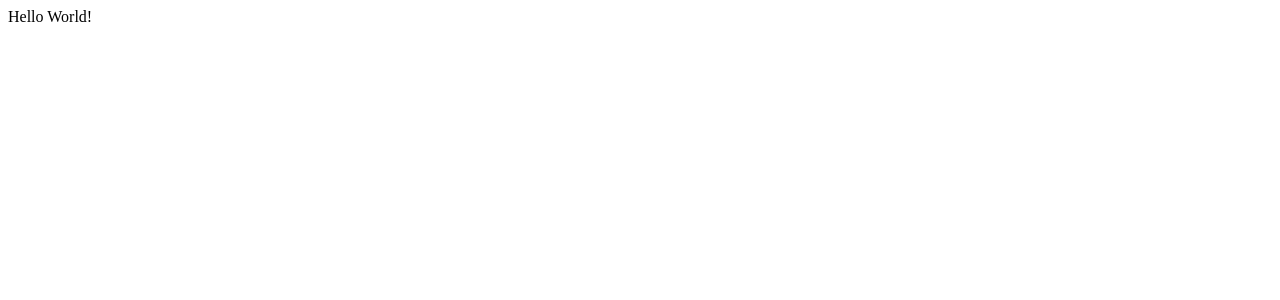
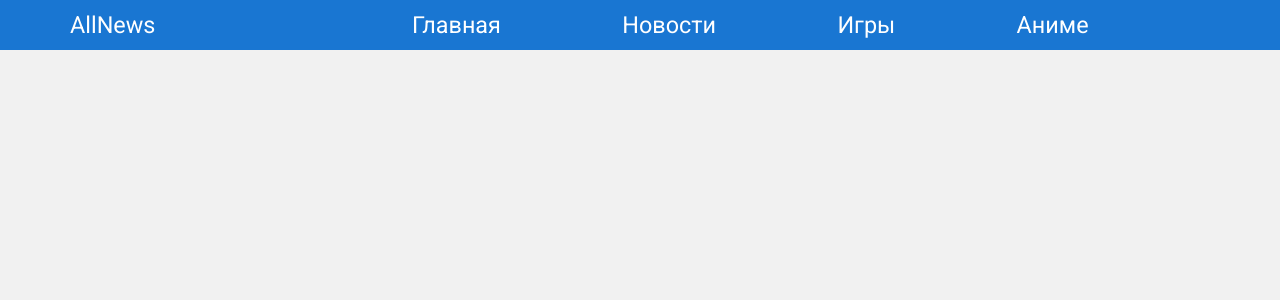
Before and after one commit to Denwa799/informationPortal, a React (Create React App) app in the folder client/: page / in a window 1280 px wide. Shown: the top 300 px of the page. Built offline with nearby package versions, Linux system fonts and the light colour scheme.

Commit message:
Add navbar

```diff
--- /dev/null
+++ b/client/src/App.css
@@ -0,0 +1,16 @@
+:root {
+    --primary-color: #1976d2;
+    --light-primary-color: #64b5f6;
+    --dark-primary-color: #0d47a1;
+    --accent-color: #ffd600;
+    --primary-text: #212121;
+    --secondary-text: #757575;
+    --text: #FFFFFF;
+    --divider-color: #F1F1F1;
+}
+
+.App {
+    background-color: #f1f1f1;
+    min-height: 200vh;
+    color: #212121;
+}
--- a/client/src/App.js
+++ b/client/src/App.js
@@ -1,10 +1,12 @@
 import React from "react";
+import "./App.css"
+import Navbar from "./components/Navbar/Navbar";
 
 
 function App() {
   return (
     <div className="App">
-      Hello World!
+      <Navbar/>
     </div>
   );
 }
--- /dev/null
+++ b/client/src/components/Navbar/Navbar.jsx
@@ -0,0 +1,18 @@
+import React from "react";
+import styles from "./Navbar.module.css";
+
+const Navbar = (props) => {
+    return (
+        <div className={styles.navbar}>
+            <div className={styles.container}>
+                <div>AllNews</div>
+                <div>Главная</div>
+                <div>Новости</div>
+                <div>Игры</div>
+                <div>Аниме</div>
+            </div>
+        </div>
+    );
+};
+
+export default Navbar;
--- /dev/null
+++ b/client/src/components/Navbar/Navbar.module.css
@@ -0,0 +1,17 @@
+.navbar {
+    background-color: #1976d2;
+    height: 50px;
+    color: #fff;
+    font-size: 1.3rem;
+    position: sticky;
+    top: 0;
+}
+
+.container {
+    display: grid;
+    grid-template-columns: 30% auto auto auto auto;
+    align-content: center;
+    max-width: 1140px;
+    margin: 0 auto;
+    height: 100%;
+}
--- /dev/null
+++ b/client/src/index.css
@@ -0,0 +1,10 @@
+@import url('https://fonts.googleapis.com/css2?family=Roboto:ital,wght@0,400;0,700;1,400&display=swap');
+
+html {
+    font-size: 18px;
+}
+
+body {
+    margin: 0;
+    font-family: 'Roboto', sans-serif;
+}
--- a/client/src/index.js
+++ b/client/src/index.js
@@ -1,4 +1,5 @@
 import React from 'react';
+import "./index.css"
 import ReactDOM from 'react-dom';
 import App from './App';
 import {BrowserRouter} from "react-router-dom";
```
Also changed, not shown: client/src/components/News/NewsMain/NewsMain.jsx (added, +11 -0 lines), client/src/components/News/NewsMain/NewsMain.module.css (added), client/src/components/News/NewsMain/NewsMainContainer.jsx (added), client/src/redux/store.js (added).
